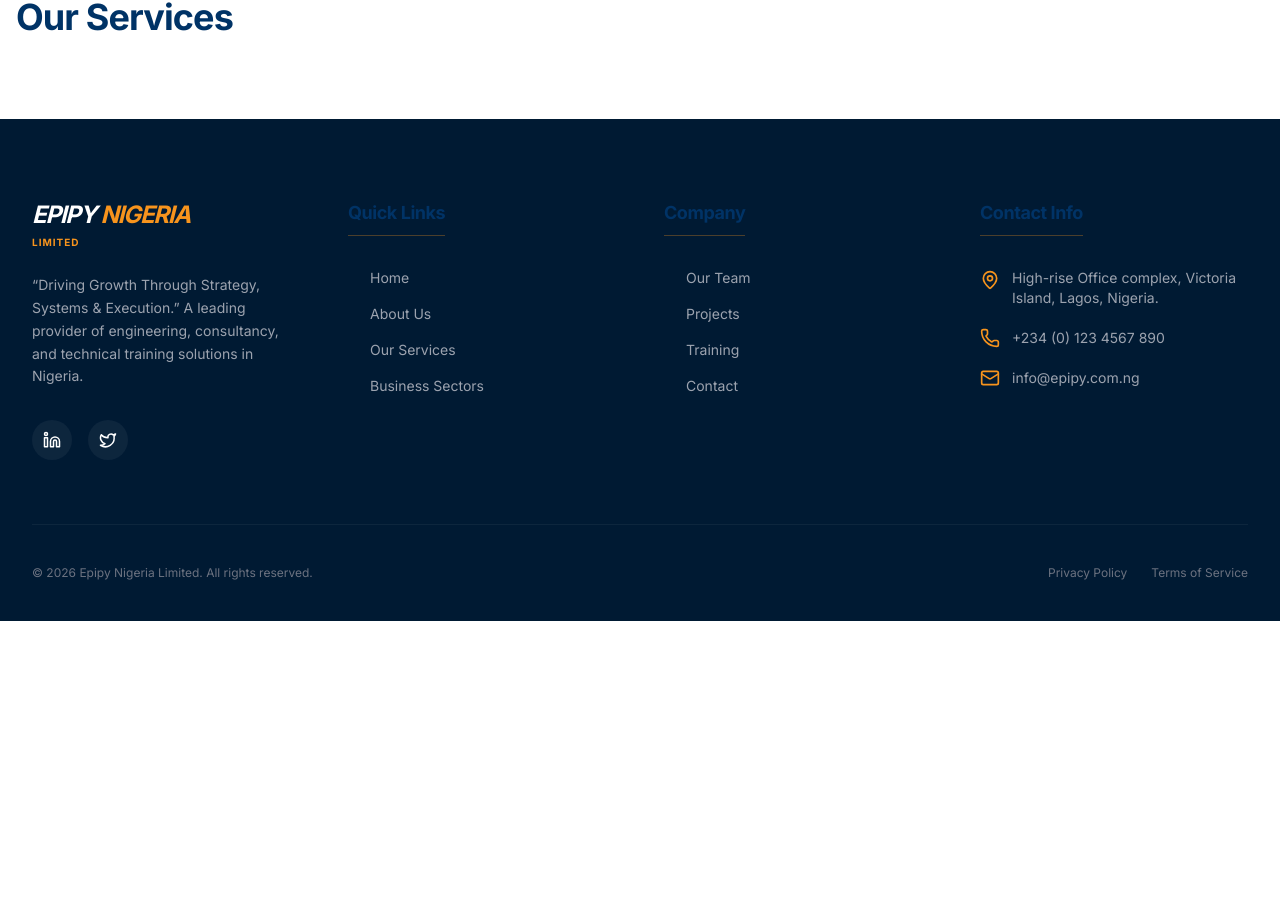
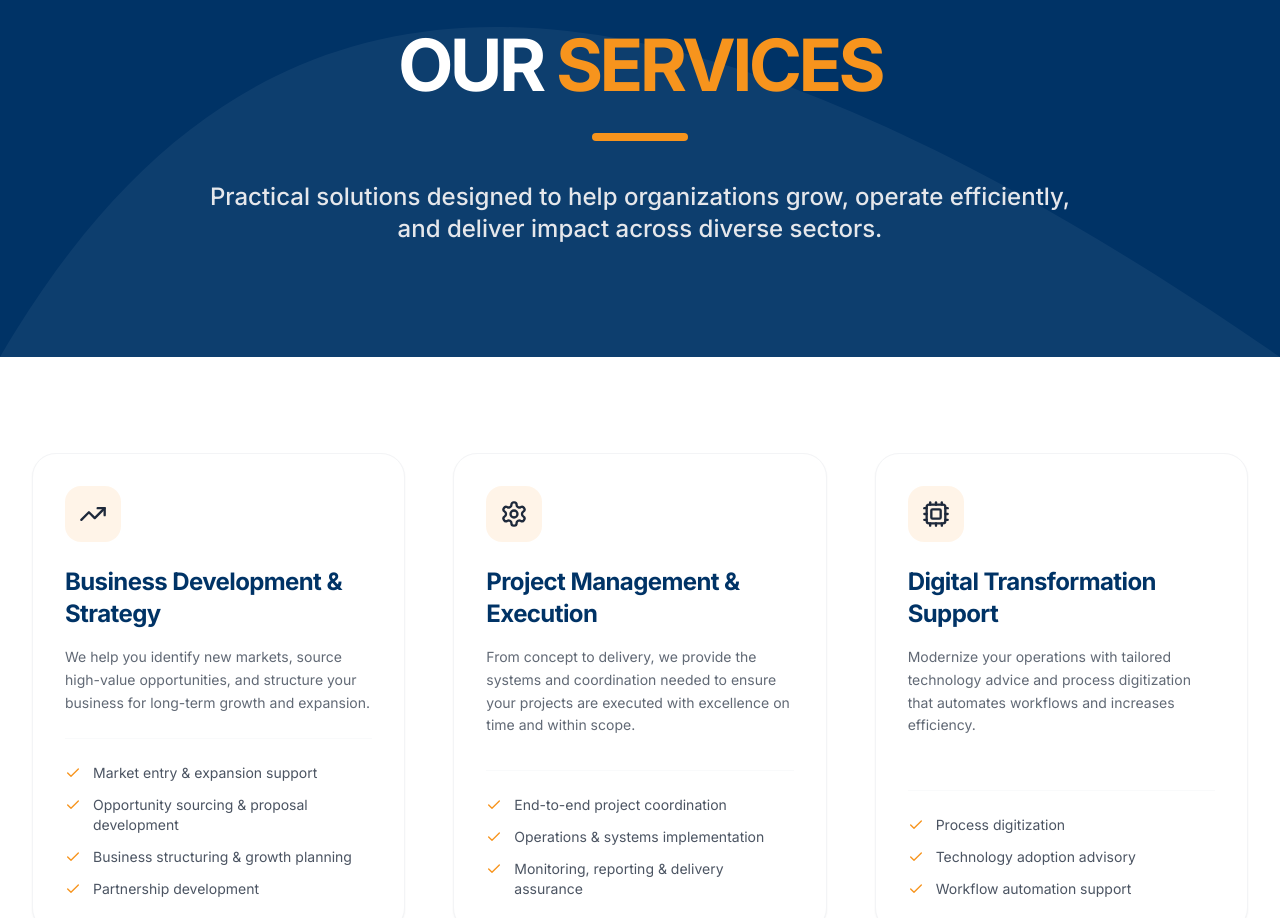
Before and after one commit to Abdul100-han/epipy.com, a React (Vite) app: page /services in a window 1280 px wide. Shown: the part 179-1097 px from the top of the page. Before the commit the page ends 800 px from the top, so only its background shows below. Built offline with nearby package versions, Linux system fonts and the light colour scheme.

Commit message:
Implement detailed Services page and ServiceCard component

```diff
--- a/src/App.jsx
+++ b/src/App.jsx
@@ -3,9 +3,9 @@ import { BrowserRouter as Router, Routes, Route } from 'react-router-dom';
 import MainLayout from './layout/MainLayout';
 import Home from './pages/Home';
 import About from './pages/About';
+import Services from './pages/Services';
 
 // Placeholder Pages
-const Services = () => <div className="container mx-auto px-4 py-20"><h1 className="text-4xl">Our Services</h1></div>;
 const Sectors = () => <div className="container mx-auto px-4 py-20"><h1 className="text-4xl">Business Sectors</h1></div>;
 const Team = () => <div className="container mx-auto px-4 py-20"><h1 className="text-4xl">Our Team</h1></div>;
 const Projects = () => <div className="container mx-auto px-4 py-20"><h1 className="text-4xl">Portfolio</h1></div>;
--- /dev/null
+++ b/src/components/ServiceCard.jsx
@@ -0,0 +1,26 @@
+import React from 'react';
+import { Check } from 'lucide-react';
+
+const ServiceCard = ({ icon, title, description, offerings }) => {
+    return (
+        <div className="bg-white p-8 rounded-3xl border border-gray-100 shadow-sm hover:shadow-xl transition-all duration-300 flex flex-col h-full group">
+            <div className="w-14 h-14 rounded-2xl bg-secondary/10 flex items-center justify-center mb-6 group-hover:bg-secondary group-hover:text-white transition-colors duration-300">
+                {React.cloneElement(icon, { className: "w-7 h-7" })}
+            </div>
+            <h3 className="text-2xl font-bold text-primary mb-4">{title}</h3>
+            <p className="text-accent-dark/70 text-sm mb-6 leading-relaxed flex-grow">
+                {description}
+            </p>
+            <div className="space-y-3 pt-6 border-t border-gray-50 mt-auto">
+                {offerings.map((offering, idx) => (
+                    <div key={idx} className="flex items-start space-x-3 text-sm text-accent-dark/80">
+                        <Check className="w-4 h-4 text-secondary mt-0.5 flex-shrink-0" />
+                        <span>{offering}</span>
+                    </div>
+                ))}
+            </div>
+        </div>
+    );
+};
+
+export default ServiceCard;
--- /dev/null
+++ b/src/pages/Services.jsx
@@ -0,0 +1,151 @@
+import React from 'react';
+import {
+    TrendingUp,
+    Settings,
+    Cpu,
+    Megaphone,
+    Sprout,
+    GraduationCap,
+    Truck
+} from 'lucide-react';
+import Section from '../components/Section';
+import ServiceCard from '../components/ServiceCard';
+
+const Services = () => {
+    const servicesData = [
+        {
+            title: "Business Development & Strategy",
+            icon: <TrendingUp />,
+            description: "We help you identify new markets, source high-value opportunities, and structure your business for long-term growth and expansion.",
+            offerings: [
+                "Market entry & expansion support",
+                "Opportunity sourcing & proposal development",
+                "Business structuring & growth planning",
+                "Partnership development"
+            ]
+        },
+        {
+            title: "Project Management & Execution",
+            icon: <Settings />,
+            description: "From concept to delivery, we provide the systems and coordination needed to ensure your projects are executed with excellence on time and within scope.",
+            offerings: [
+                "End-to-end project coordination",
+                "Operations & systems implementation",
+                "Monitoring, reporting & delivery assurance"
+            ]
+        },
+        {
+            title: "Digital Transformation Support",
+            icon: <Cpu />,
+            description: "Modernize your operations with tailored technology advice and process digitization that automates workflows and increases efficiency.",
+            offerings: [
+                "Process digitization",
+                "Technology adoption advisory",
+                "Workflow automation support"
+            ]
+        },
+        {
+            title: "Marketing & Growth Support",
+            icon: <Megaphone />,
+            description: "Build a brand that resonates. We combine research and creative strategy to position your business for maximum market impact.",
+            offerings: [
+                "Brand strategy & positioning",
+                "Content & communication development",
+                "Market research & insights"
+            ]
+        },
+        {
+            title: "Agritech & Innovation",
+            icon: <Sprout />,
+            description: "Driving food security and value chain efficiency through innovation engagement and specialized agritech project support.",
+            offerings: [
+                "Agritech project support",
+                "Agricultural value chain development",
+                "Innovation ecosystem engagement"
+            ]
+        },
+        {
+            title: "Training & Capacity Building",
+            icon: <GraduationCap />,
+            description: "Empowering your workforce with corporate programs focused on emerging technologies and efficient business operations.",
+            offerings: [
+                "Corporate training programs",
+                "Emerging technologies & future of work",
+                "Business systems & operations training"
+            ]
+        },
+        {
+            title: "Contract Supply & Business Support",
+            icon: <Truck />,
+            description: "Reliable procurement and general business services that support the seamless execution of your core operations.",
+            offerings: [
+                "Procurement & supply of goods",
+                "Contract execution support",
+                "General business services"
+            ]
+        }
+    ];
+
+    return (
+        <div className="overflow-hidden">
+            {/* --- Page Header --- */}
+            <Section bg="primary" className="!py-28 relative overflow-hidden">
+                {/* Visual Accent */}
+                <div className="absolute top-0 right-0 w-full h-full opacity-5 pointer-events-none">
+                    <svg width="100%" height="100%" viewBox="0 0 100 100" preserveAspectRatio="none">
+                        <path d="M0 100 C 20 0 50 0 100 100 Z" fill="white" />
+                    </svg>
+                </div>
+
+                <div className="relative z-10 text-center max-w-4xl mx-auto">
+                    <h1 className="text-5xl md:text-7xl font-black text-white mb-8 tracking-tighter uppercase">
+                        Our <span className="text-secondary">Services</span>
+                    </h1>
+                    <div className="w-24 h-2 bg-secondary mx-auto mb-10 rounded-full" />
+                    <p className="text-xl md:text-2xl text-gray-200 font-medium leading-relaxed">
+                        Practical solutions designed to help organizations grow, operate efficiently, and deliver impact across diverse sectors.
+                    </p>
+                </div>
+            </Section>
+
+            {/* --- Services Grid --- */}
+            <Section bg="white" className="!py-24">
+                <div className="grid grid-cols-1 md:grid-cols-2 lg:grid-cols-3 gap-8 md:gap-12">
+                    {servicesData.map((service, index) => (
+                        <div key={index} className={index === servicesData.length - 1 ? 'md:col-span-2 lg:col-span-1' : ''}>
+                            <ServiceCard
+                                icon={service.icon}
+                                title={service.title}
+                                description={service.description}
+                                offerings={service.offerings}
+                            />
+                        </div>
+                    ))}
+                </div>
+            </Section>
+
+            {/* --- Bottom CTA --- */}
+            <Section bg="gray" className="!py-20">
+                <div className="bg-primary rounded-[3rem] p-12 md:p-20 text-center relative overflow-hidden shadow-2xl shadow-primary/20">
+                    <div className="absolute top-0 right-0 p-10 opacity-10">
+                        <TrendingUp size={200} className="text-white" />
+                    </div>
+                    <div className="relative z-10 max-w-2xl mx-auto">
+                        <h2 className="text-3xl md:text-5xl font-black text-white mb-8">Ready to transform your operations?</h2>
+                        <p className="text-gray-400 mb-12 text-lg">Our team of experts is ready to help you implement strategic systems that drive results.</p>
+                        <div className="flex flex-col sm:flex-row justify-center gap-6">
+                            <button className="px-12 py-5 bg-secondary text-primary-dark font-black rounded-full hover:bg-white transition-all transform hover:scale-105 shadow-xl">
+                                SCHEDULE A CONSULTATION
+                            </button>
+                            <button className="px-12 py-5 bg-white/10 text-white font-bold rounded-full border border-white/20 hover:bg-white/20 transition-all">
+                                VIEW CASE STUDIES
+                            </button>
+                        </div>
+                    </div>
+                </div>
+            </Section>
+        </div>
+    );
+};
+
+export default Services;
```
